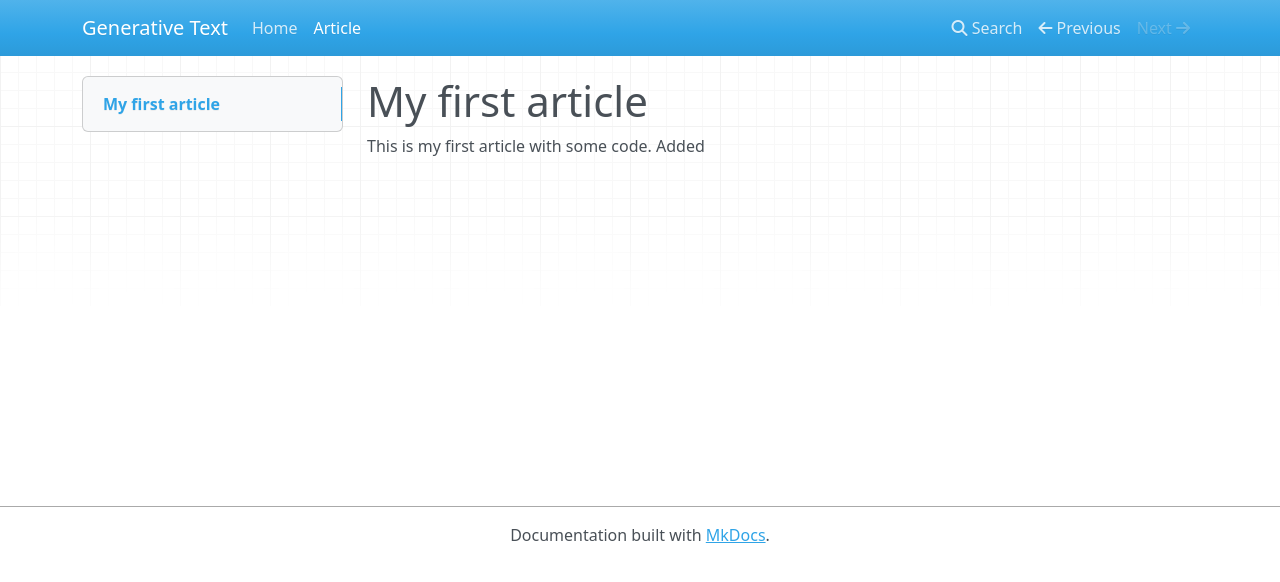
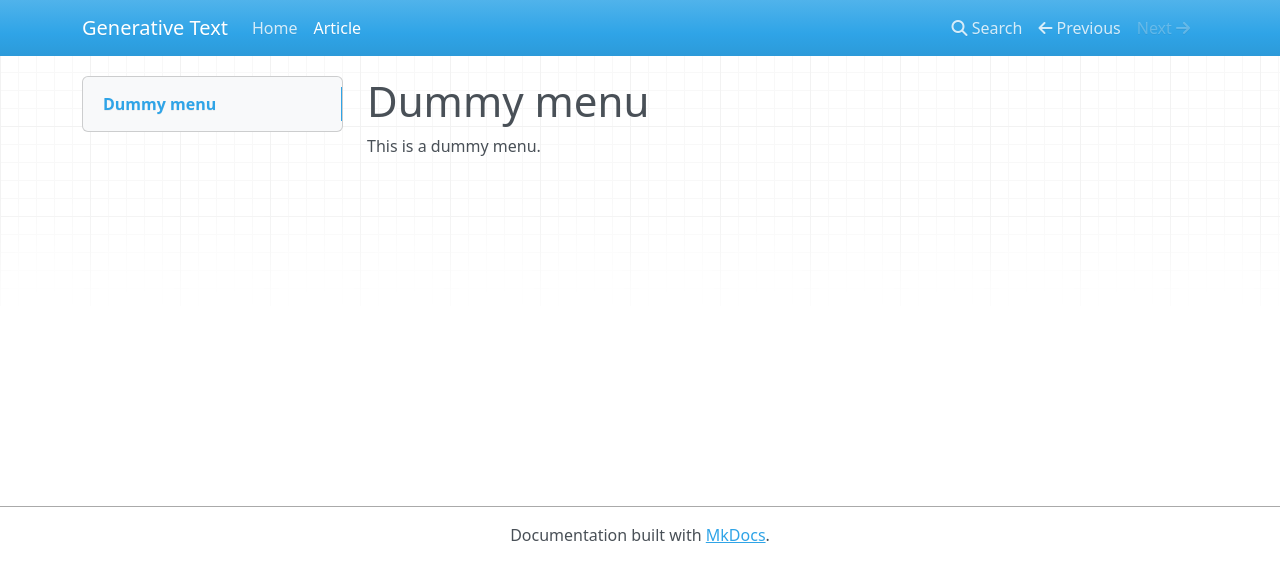
Before and after one commit to emanuelcohal/MKdocs, an MkDocs documentation site: the page built from docs/article.md, in a window 1280 px wide. Shown: the top 582 px of the page. Built offline with MkDocs 1.6.1, drawn with Linux system fonts in a browser that asks for light colours; nearby versions of some CDN libraries.

Commit message:
added md

```diff
--- a/docs/article.md
+++ b/docs/article.md
@@ -1,3 +1,3 @@
-# My first article
+# Dummy menu
 
-This is my first article with some code. Added
+This is a dummy menu.
```
Also changed, not shown: docs/test.md (deleted, +0 -1 lines), .github/gt-2/gt-2.md (added).
